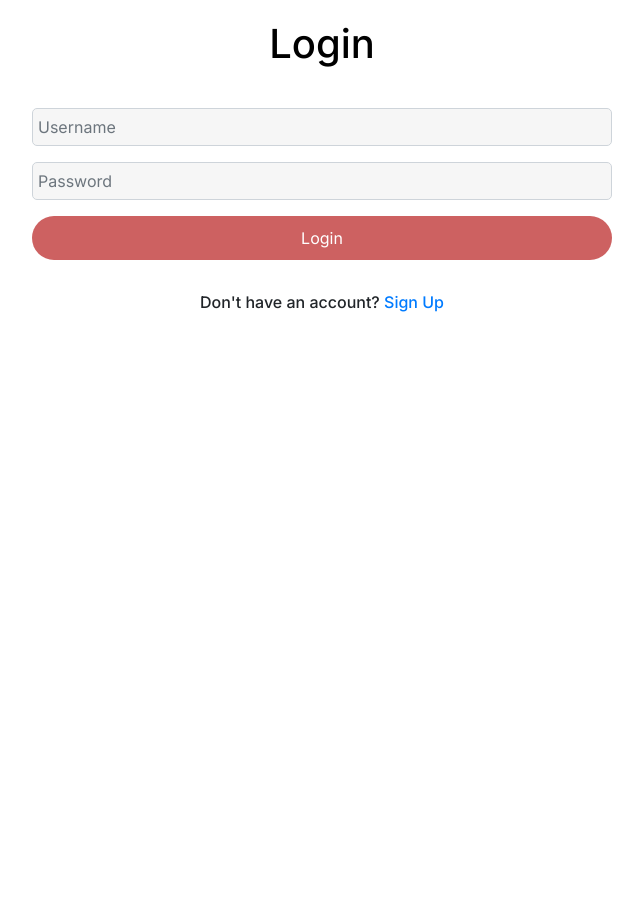
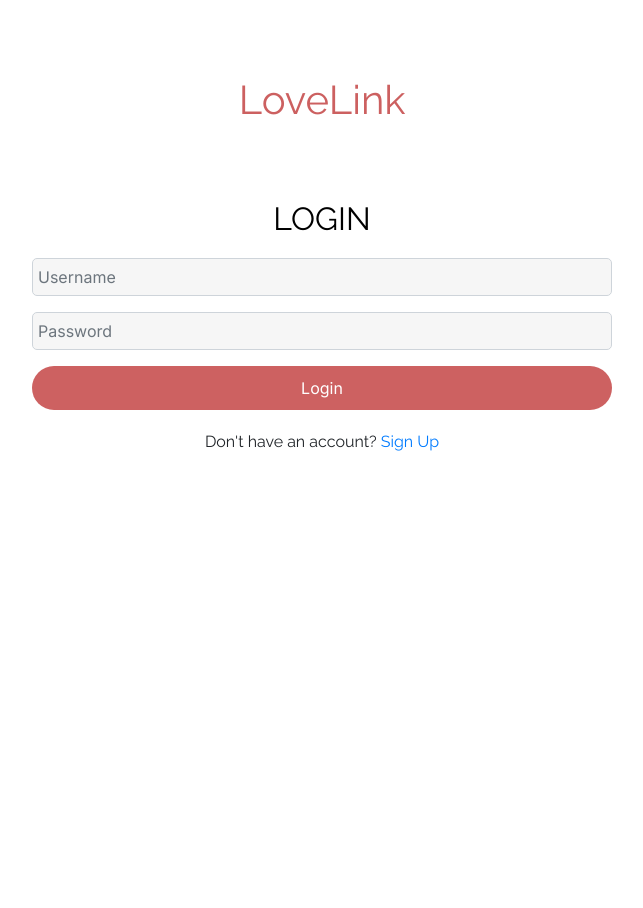
Before and after one commit to esong200/LoveLink-Web, a Node project: template love_language_quiz/views/login.ejs in a window 1280 px wide. Shown: the whole page, without its empty margins (318-961 px from the left). Before the commit the page ends 312 px from the top, so only its background shows below. Run offline with Node 20 templates, Linux system fonts and the light colour scheme; the template is opened without the code that fills it, so the values that code supplies are empty; some libraries are stand-ins or nearby versions.

Commit message:
added design features

```diff
--- a/love_language_quiz/app.js
+++ b/love_language_quiz/app.js
@@ -521,12 +521,18 @@ app.get("/sendNudge", (req, res) => {
 
     res.redirect('/profile');
   });
+  <script>
+    window.addEventListener("beforeunload", function () {
+      document.querySelector(".title-container").classList.add("animated-title")
+    });
+  </script>
 
 // Start the server
 const PORT = process.env.PORT || 3000;
 app.listen(PORT, "0.0.0.0", () => {
     console.log(`Server is running on port ${PORT}`);
   });
+
 
 
 // document.addEventListener('DOMContentLoaded', function() {
--- a/love_language_quiz/views/login.ejs
+++ b/love_language_quiz/views/login.ejs
@@ -6,24 +6,62 @@
   <title>Login</title>
   <link rel="stylesheet" href="https://maxcdn.bootstrapcdn.com/bootstrap/4.5.2/css/bootstrap.min.css">
   <link href="https://fonts.googleapis.com/css2?family=Inter:wght@400;500&display=swap" rel="stylesheet">
+  <link href="https://fonts.googleapis.com/css2?family=Raleway&display=swap" rel="stylesheet">
+
   <script src="https://ajax.googleapis.com/ajax/libs/jquery/3.5.1/jquery.min.js"></script>
   <script src="https://cdnjs.cloudflare.com/ajax/libs/popper.js/1.16.0/umd/popper.min.js"></script>
   <script src="https://maxcdn.bootstrapcdn.com/bootstrap/4.5.2/js/bootstrap.min.js"></script>
   <style>
     body {
-      font-family: 'Inter', sans-serif;
+      font-family: 'Raleway', sans-serif;
       font-weight: 500;
       margin: 0;
       padding: 0;
       background-color: #ffffff;
+      margin-top: 0;
     }
     h1 {
-      font-family: 'Inter', sans-serif;
+      font-family: 'Raleway', sans-serif;
       text-align: center;
       font-weight: 500;
-      padding: 20px;
       color: #000000;
+      margin: 0;
     }
+    h2 {
+      font-family: 'Raleway', sans-serif;
+      text-align: center;
+      font-weight: 250;
+      font-size: 10;
+      color: #000000;
+      margin: 0;
+    }
+    .title-container {
+      display: flex;
+      justify-content: center;
+      align-items: center;
+      height: 25vh;
+    }
+    .animated-title {
+      animation: title-animation 7s ease-in-out infinite;
+    }
+    @keyframes title-animation {
+      0% {
+        transform: scale(1);
+        color: #cd6161;
+      }
+      50% {
+        transform: scale(1.1);
+        color: #B2344C;
+      }
+      100% {
+        transform: scale(1);
+        color: #cd6161;
+      }
+    }
+    .text-center p {
+  margin-top: 0px;
+}
+
     form {
       max-width: 600px;
       font-weight: 500;
@@ -32,7 +70,9 @@
       background-color: #ffffff;
       /*box-shadow: 0px 4px 10px rgba(0, 0, 0, 0.1);*/
       border-radius: 10px;
+      height: calc(100vh - 150px);
     }
+
     label {
       margin-bottom: 5px;
       color: #4a5568;
@@ -65,7 +105,12 @@
   </style>
 </head>
 <body>
-  <h1>Login</h1>
+  <div class="title-container">
+    <h1 class="animated-title">LoveLink</h1>
+  </div>
+
+  <h2>LOGIN</h2>
+
   <% if (error) { %>
     <div class="alert text-center" role="alert" style="background-color: #ffffff; color: #000;">
       <%= error %>
@@ -84,9 +129,11 @@
       <input type="password" id="password" name="password" class="form-control" placeholder="Password" required>
     </div>
     <input type="submit" value="Login" class="btn btn-primary">
-  </form>
-  <div class="text-center" style="margin-top: 20px;">
+  <div class="text-center p" style="margin-top: 20px;">
     <p>Don't have an account? <a href="/register">Sign Up</a></p>
   </div>
+</form>
+
+
 </body>
 </html>
--- a/love_language_quiz/views/pin.ejs
+++ b/love_language_quiz/views/pin.ejs
@@ -9,9 +9,11 @@
   <script src="https://ajax.googleapis.com/ajax/libs/jquery/3.5.1/jquery.min.js"></script>
   <script src="https://cdnjs.cloudflare.com/ajax/libs/popper.js/1.16.0/umd/popper.min.js"></script>
   <script src="https://maxcdn.bootstrapcdn.com/bootstrap/4.5.2/js/bootstrap.min.js"></script>
+  <link href="https://fonts.googleapis.com/css2?family=Raleway&display=swap" rel="stylesheet">
+
   <style>
     body {
-      font-family: 'Inter', sans-serif;
+      font-family: 'Raleway', sans-serif;
       margin: 0;
       padding: 0;
       background-color: #e9a9a9;
--- a/love_language_quiz/views/quiz.ejs
+++ b/love_language_quiz/views/quiz.ejs
@@ -9,9 +9,11 @@
   <script src="https://ajax.googleapis.com/ajax/libs/jquery/3.5.1/jquery.min.js"></script>
   <script src="https://cdnjs.cloudflare.com/ajax/libs/popper.js/1.16.0/umd/popper.min.js"></script>
   <script src="https://maxcdn.bootstrapcdn.com/bootstrap/4.5.2/js/bootstrap.min.js"></script>
+  <link href="https://fonts.googleapis.com/css2?family=Raleway&display=swap" rel="stylesheet">
+
   <style>
     body {
-      font-family: 'Roboto', sans-serif;
+      font-family: 'Raleway', sans-serif;
       margin: 0;
       padding: 0;
       background-color: #e9a9a9;
--- a/love_language_quiz/views/results.ejs
+++ b/love_language_quiz/views/results.ejs
@@ -7,17 +7,21 @@
   <link rel="stylesheet" href="https://maxcdn.bootstrapcdn.com/bootstrap/4.5.2/css/bootstrap.min.css">
   <link href="https://fonts.googleapis.com/css2?family=Roboto:wght@400;500&display=swap" rel="stylesheet">
   <script src="https://ajax.googleapis.com/ajax/libs/jquery/3.5.1/jquery.min.js"></script>
+  <link href="https://fonts.googleapis.com/css2?family=Raleway&display=swap" rel="stylesheet">
+
   <script src="https://cdnjs.cloudflare.com/ajax/libs/popper.js/1.16.0/umd/popper.min.js"></script>
   <script src="https://maxcdn.bootstrapcdn.com/bootstrap/4.5.2/js/bootstrap.min.js"></script>
   <style>
     body {
-      font-family: 'Inter', sans-serif;
+      font-family: 'Raleway', sans-serif;
       margin: 0;
       padding: 0;
       background-color: #e9a9a9;
     }
     h1 {
       text-align: center;
+      font-family: 'Raleway', sans-serif;
+
       padding: 10px;
       color: #ffffff;
       padding-bottom: 0px;
--- a/love_language_quiz/views/settings.ejs
+++ b/love_language_quiz/views/settings.ejs
@@ -9,9 +9,11 @@
     <script src="https://ajax.googleapis.com/ajax/libs/jquery/3.5.1/jquery.min.js"></script>
     <script src="https://cdnjs.cloudflare.com/ajax/libs/popper.js/1.16.0/umd/popper.min.js"></script>
     <script src="https://maxcdn.bootstrapcdn.com/bootstrap/4.5.2/js/bootstrap.min.js"></script>
+    <link href="https://fonts.googleapis.com/css2?family=Raleway&display=swap" rel="stylesheet">
+
     <style>
       body {
-        font-family: 'Inter', sans-serif;
+        font-family: 'Raleway', sans-serif;
         margin: 0;
         padding: 0;
         background-color: #e9a9a9;
```
Also changed, not shown: love_language_quiz/views/loading.html (added, +42 -0 lines), love_language_quiz/views/profile.ejs (+39 -7 lines), love_language_quiz/views/register.ejs (+45 -4 lines), love_language_quiz/views/sendNudge.ejs (+23 -4 lines), love_language_quiz/views/sendNudgeDelayed.ejs (+9 -1 lines), love_language_quiz/views/images/5936637.png (added), love_language_quiz/views/images/sendNow.png (added).
